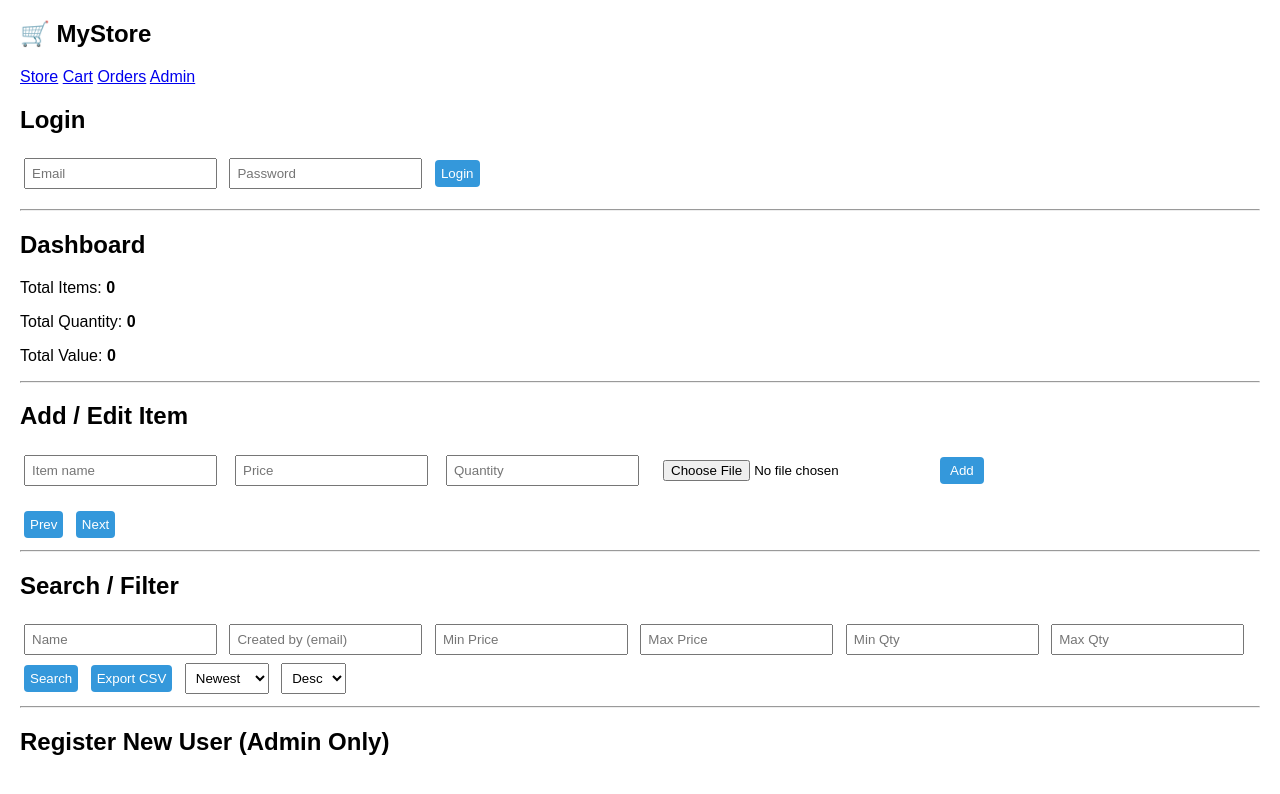
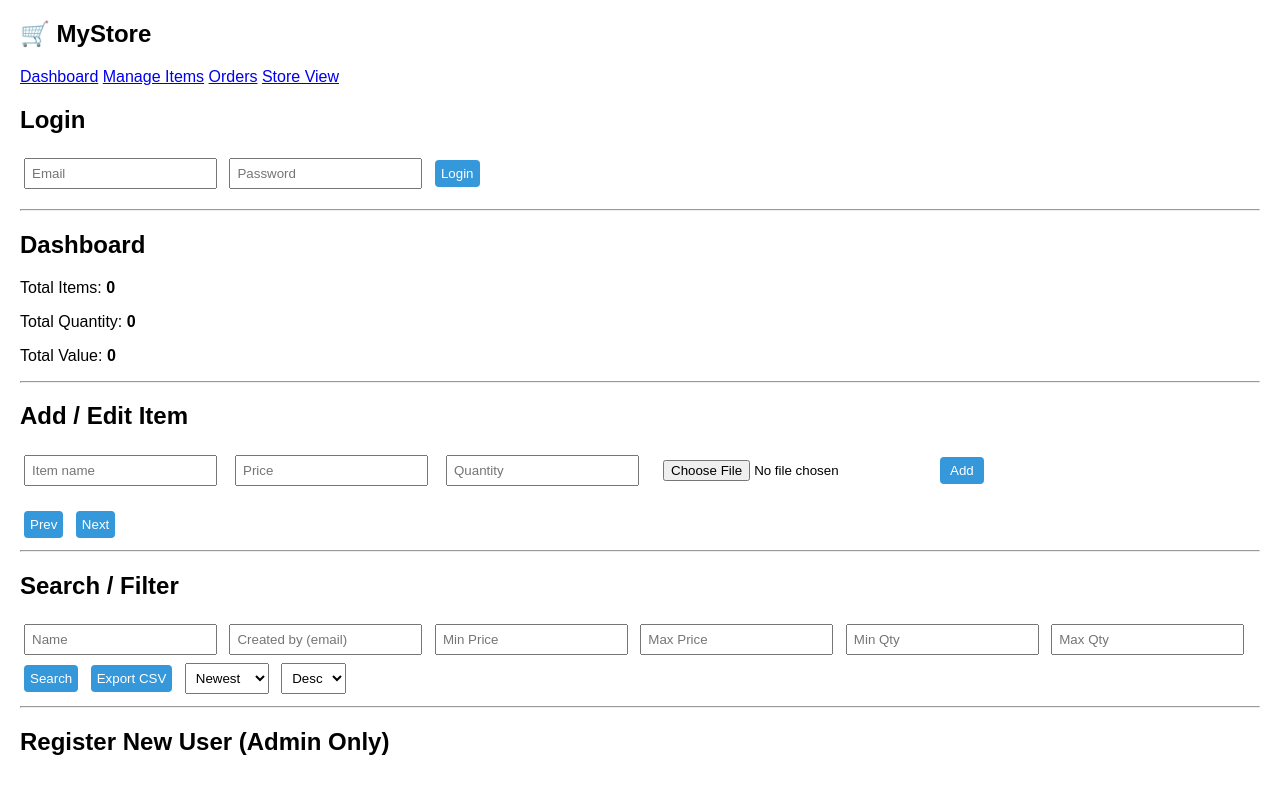
Before and after one commit to hungkha61-bot/inventory-system, a plain HTML site: page frontend/index.html in a window 1280 px wide. Drawn offline with Linux system fonts and the light colour scheme.

Commit message:
update script.js fix UI

```diff
--- a/frontend/index.html
+++ b/frontend/index.html
@@ -118,12 +118,13 @@
   </div>
 
   <div class="nav-right">
-    <a href="store.html">Store</a>
-    <a href="cart.html">Cart</a>
-    <a href="orders.html">Orders</a>
-    <a href="index.html" id="adminLink">Admin</a>
-    <button id="logoutBtn">Logout</button>
-  </div>
+  <a href="index.html">Dashboard</a>
+  <a href="index.html#items">Manage Items</a>
+  <a href="orders.html">Orders</a>
+  <a href="store.html">Store View</a>
+  <button id="logoutBtn">Logout</button>
+
+</div>
 </nav>
 
 <h2>Login</h2>
```
